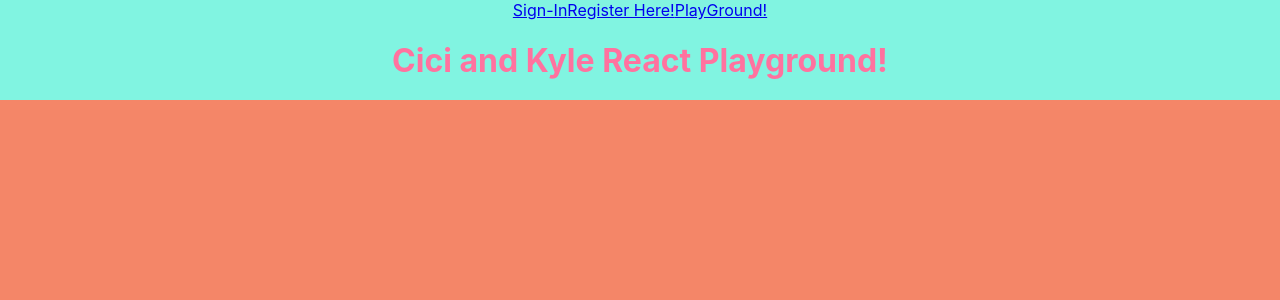
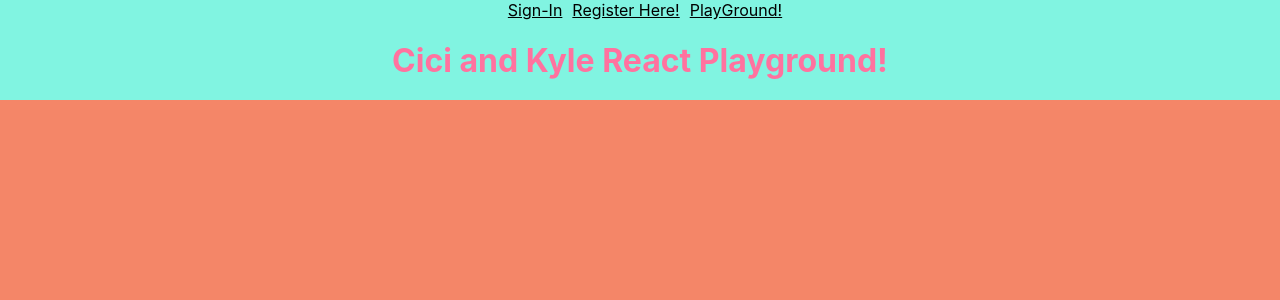
Before and after one commit to C-KWebsit/react_practice, a React (Create React App) app: page / in a window 1280 px wide. Shown: the top 300 px of the page. Built offline with nearby package versions, Linux system fonts and the light colour scheme.

Commit message:
nav links with router added

```diff
--- a/src/App.css
+++ b/src/App.css
@@ -45,3 +45,8 @@
   text-justify: center;
 
 }
+
+.nav-link {
+  margin-left: 10px;
+  color: black;
+}
--- a/src/Components/Header.js
+++ b/src/Components/Header.js
@@ -1,21 +1,30 @@
 import React, { Component } from 'react'
 import {NavLink, withRouter} from 'react-router-dom';
 
-export default class Header extends Component {
+export default withRouter (class Header extends Component {
     render() {
         return (
             <div className="main-header">
-                <NavLink exact activeClassName="selected" to="/signIn">
+                {
+                    this.props.location.pathname !== '/signIn'
+                        &&<NavLink exact activeClassName="selected" to="/signIn" className="nav-link">
                     Sign-In
                 </NavLink>
-                <NavLink exact activeClassName="selected" to="/registerHere">
+                }
+                {
+                    this.props.location.pathname !== '/registerHere'
+                        && <NavLink exact activeClassName="selected" to="/registerHere" className="nav-link">
                     Register Here!
                 </NavLink>
-                <NavLink exact activeClassName="selected" to="/playground">
+                }
+                {
+                    this.props.location.pathname !== '/playground'
+                        && <NavLink exact activeClassName="selected" to="/playground" className="nav-link">
                     PlayGround!
                 </NavLink>
+                }
                 <h1>Cici and Kyle React Playground!</h1>
             </div>
         )
     }
-}
+})
```
